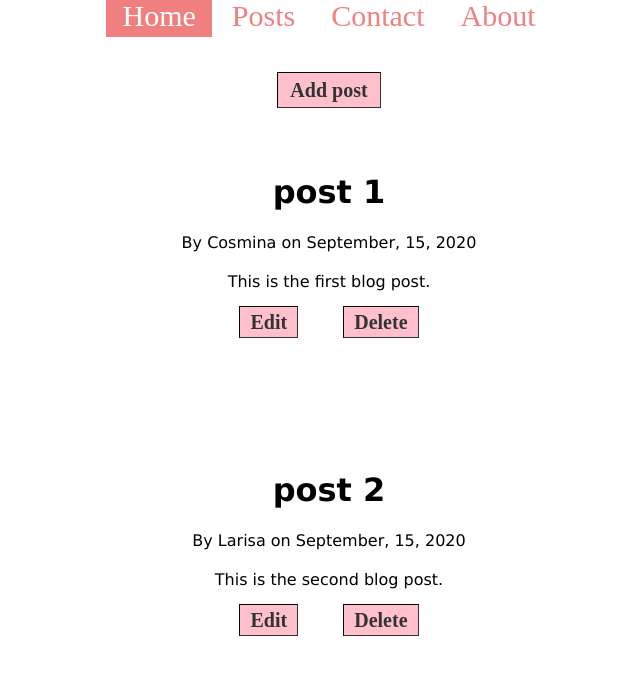
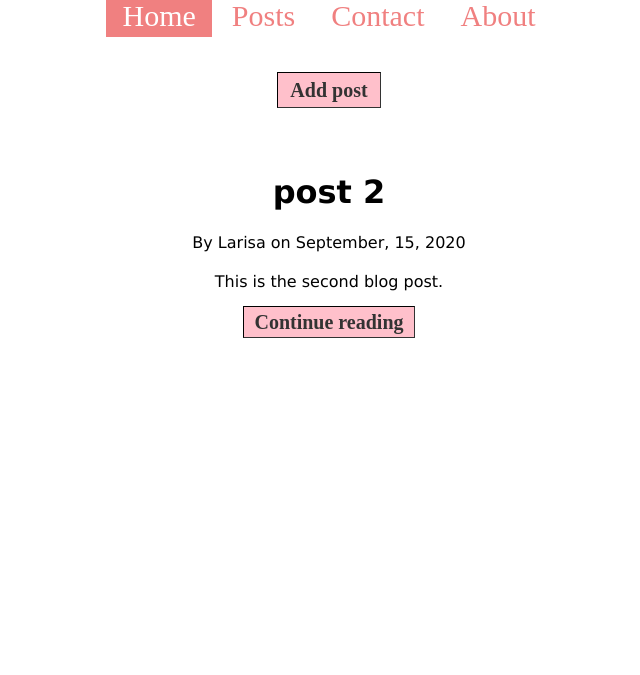
Before and after one commit to cosminadudas/Blog-App, a Flask app: page / in a window 1280 px wide. Shown: the top 675 px of the page, without its empty margins (311-951 px from the left). Run offline with Flask 2, Linux system fonts and the light colour scheme.

Commit message:
implemented post function in order to view a single post

```diff
--- a/BlogApp/app.py
+++ b/BlogApp/app.py
@@ -24,6 +24,7 @@
 
 @app.route('/')
 @app.route('/home')
+@app.route('/posts')
 def home():
     # Render the page
     return render_template('index.html', posts=posts)
@@ -34,7 +35,7 @@
     return "About page"
 
 
-@app.route('/create', methods = ["GET", "POST"])
+@app.route('/add', methods = ["GET", "POST"])
 def add_post():
     if request.method == "POST":
         new_post = {
@@ -50,7 +51,7 @@
     return render_template('create_post.html')
 
 
-@app.route('/edit/<int:post_id>', methods = ["GET","POST"])
+@app.route('/post/<int:post_id>/edit', methods = ["GET","POST"])
 def edit(post_id):
     post_to_edit ={}
     for post in posts:
@@ -66,7 +67,7 @@
     return render_template('edit_post.html', post_to_edit = post_to_edit)
 
 
-@app.route('/delete/<int:post_id>')
+@app.route('/post/delete/<int:post_id>')
 def delete(post_id):
     post_to_delete ={}
     for post in posts:
@@ -77,6 +78,15 @@
     return redirect(url_for('home'))
 
 
+@app.route('/post/<int:post_id>')
+def post(post_id):
+    post_to_view ={}
+    for post in posts:
+        if post['id'] == post_id:
+            post_to_view = post
+    return render_template('post.html', post = post_to_view)
+
+
 if __name__ == '__main__':
 # Run the app server on localhost:4449
     app.run('localhost', 4449)
--- a/BlogApp/static/css/main.css
+++ b/BlogApp/static/css/main.css
@@ -1,3 +1,5 @@
+@import "index.css";
+
 * {
     border: 0;
     padding: 0;
--- a/BlogApp/templates/base.html
+++ b/BlogApp/templates/base.html
@@ -9,8 +9,8 @@
 </head>
 <body>
     <div class="topnav">
-        <a class="active" href="#home">Home</a>
-        <a href="#posts">Posts</a>
+        <a class="active" href="{{ url_for('home') }}">Home</a>
+        <a href="{{ url_for('home') }}">Posts</a>
         <a href="#contact">Contact</a>
         <a href="#about">About</a>
     </div>
--- a/BlogApp/templates/create_post.html
+++ b/BlogApp/templates/create_post.html
@@ -2,17 +2,18 @@
 
 {% block head %}
 <title>New Post</title>
+<link rel="stylesheet" href="{{ url_for('static', filename='css/index.css') }}" />
 {% endblock %}
 
 
 {% block body %}
 <form action="{{ url_for('add_post') }}" method="POST">
     <label for="title">Title:</label>
-    <input type="text" id="title" name="title" value =" {{ request.form.title }}"><br><br>
+    <input type="text" id="title" name="title" maxlength="30" value =" {{ request.form.title }}"><br><br>
     <label for="owner">Author:</label>
     <input type="text" id="owner" name="owner" value =" {{ request.form.owner }} "><br><br>
     <label for="content">Content:</label>
     <input type="text" id="content" name="content" value =" {{ request.form.content }}"><br><br>
-    <input type="submit" value="Submit">
+    <input type="submit" value="Submit" class="button">
 </form>
 {% endblock %}
--- a/BlogApp/templates/edit_post.html
+++ b/BlogApp/templates/edit_post.html
@@ -2,15 +2,16 @@
 
 {% block head %}
 <title>Edit Post</title>
+<link rel="stylesheet" href="{{ url_for('static', filename='css/index.css') }}" />
 {% endblock %}
 
 
 {% block body %}
 <form action="{{ url_for('edit', post_id=post_to_edit['id']) }}" method="POST">
     <label for="title">Title:</label>
-    <input type="text" id="title" name="title" value=" {{post_to_edit.title}}"><br><br>
+    <input type="text" id="title" name="title" maxlength="30" value=" {{post_to_edit.title}}"><br><br>
     <label for="content">Content:</label>
     <input type="text" id="content" name="content" value=" {{ post_to_edit.content }}"><br><br>
-    <input type="submit" value="Submit">
+    <input type="submit" value="Submit" class="button">
 </form>
 {% endblock %}
--- a/BlogApp/templates/index.html
+++ b/BlogApp/templates/index.html
@@ -18,8 +18,7 @@
             By {{ post.owner }} on {{ post.created_at }}
         </p>
         <p>{{ post.content }}</p>
-        <a href="{{ url_for('edit', post_id = post.id) }}" class="button">Edit</a>
-        <a href="{{ url_for('delete', post_id = post.id) }}" class="button">Delete</a>
+        <a href="{{ url_for('post', post_id = post.id) }}" class="button">Continue reading</a>
         <hr>
     </div>
     {%  endfor %}
```
Also changed, not shown: BlogApp/templates/post.html (added, +20 -0 lines), 1 other file.
